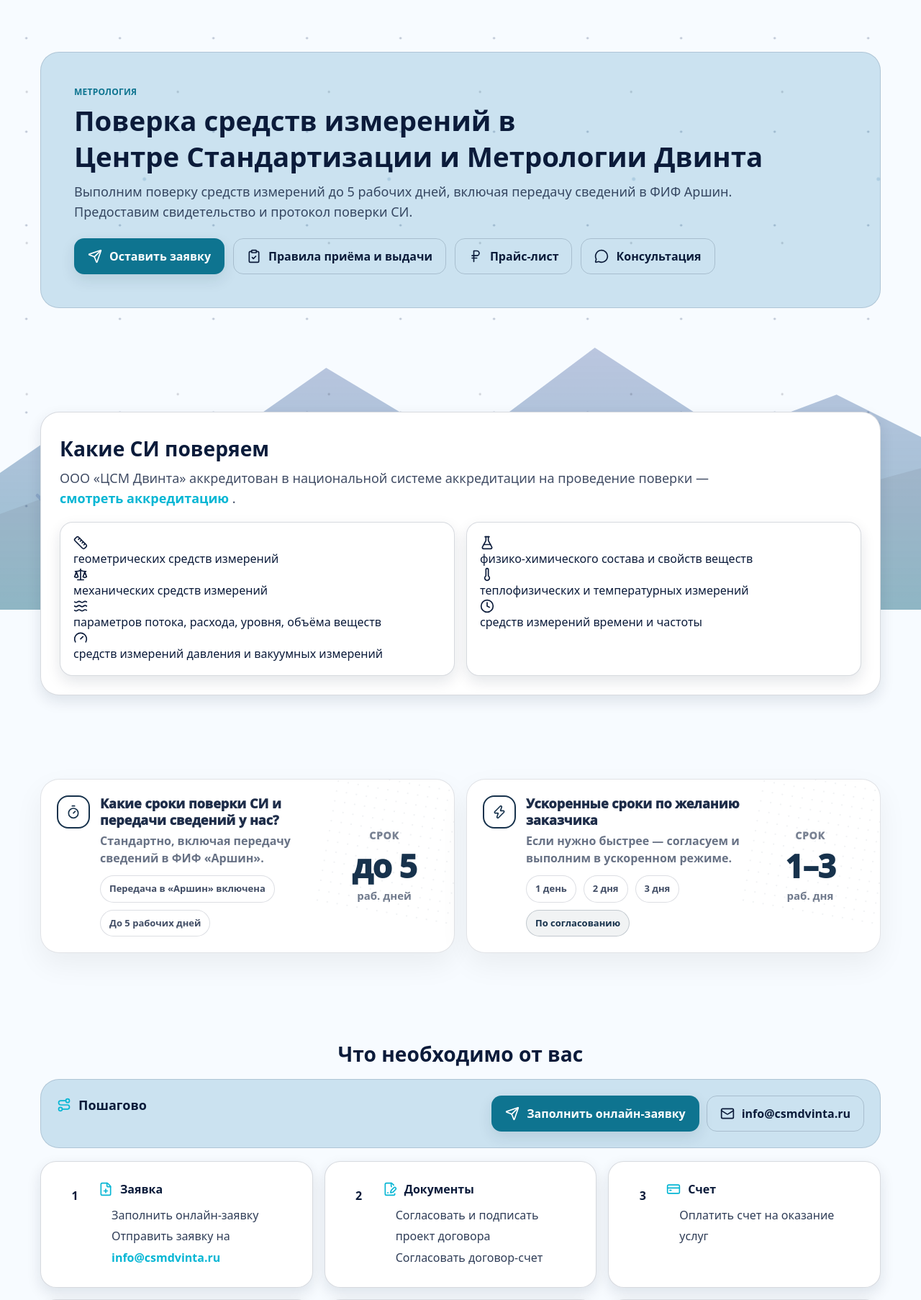
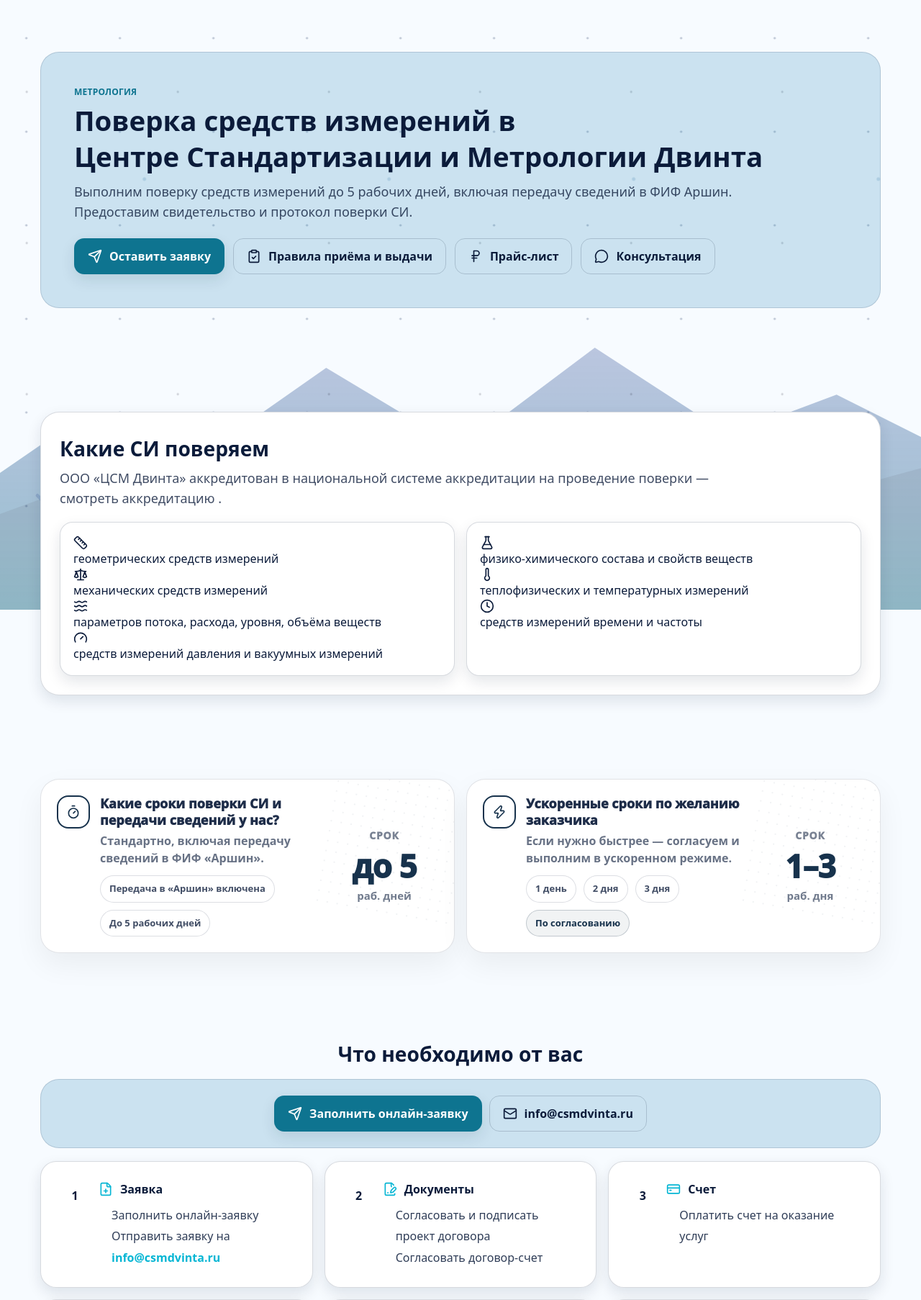
Before and after one commit to plag1atv/Dvinta-group-site, a Flask app: page /metrology/verification in a window 1280 px wide. Shown: the part 81-1887 px from the top of the page at 72% size. Run offline with Flask 3, Linux system fonts and the light colour scheme.

Commit message:
34 global change

```diff
--- a/app/templates/metrology_verification.html
+++ b/app/templates/metrology_verification.html
@@ -47,11 +47,11 @@
     <div class="card card-pad reveal" style="border-radius: 26px;">
       <h2 class="h2" style="margin-top:8px;">Какие СИ поверяем</h2>
       <p class="p-lead" style="margin-top:10px; max-width: 980px;">
-        ООО «ЦСМ Двинта» аккредитован в национальной системе аккредитации на проведение поверки —
-        <a href="https://pub.fsa.gov.ru/ral" target="_blank" rel="noopener"
+        ООО «ЦСМ Двинта» аккредитован в национальной системе аккредитации на проведение поверки — смотреть аккредитацию .
+        <!-- <a href="https://pub.fsa.gov.ru/ral" target="_blank" rel="noopener"
            style="color: var(--c-400); font-weight: 800; text-decoration: none;">
           смотреть аккредитацию
-        </a>.
+        </a>. -->
       </p>
 
       <div class="grid gap-4 md:grid-cols-2" style="margin-top:18px;">
@@ -183,15 +183,7 @@
 
     <!-- Wide top banner -->
     <div class="panel reveal" style="margin-top:18px; border-radius: 26px; padding: 22px;">
-      <div style="display:flex; align-items:flex-start; justify-content:space-between; gap:14px; flex-wrap:wrap;">
-        <div style="max-width: 820px;">
-          <div style="font-weight:900; font-size:18px; display:flex; align-items:center; gap:10px;">
-            <i data-lucide="route" class="w-5 h-5" style="color: var(--c-400);"></i>
-            Пошагово
-          </div>
-        </div>
-
-        <div style="display:flex; gap:10px; flex-wrap:wrap;">
+      <div style="display:flex; justify-content:center; align-items:center; gap:10px; flex-wrap:wrap; width:100%;">
         <a class="btn btn-primary" href="{{ url_for('contacts') }}">
           <i data-lucide="send" class="w-5 h-5"></i>
           Заполнить онлайн-заявку
@@ -200,7 +192,6 @@
           <i data-lucide="mail" class="w-5 h-5"></i>
           info@csmdvinta.ru
         </a>
-        </div>
       </div>
     </div>
 
```
Lines whose indentation alone changed are shown as unchanged.
